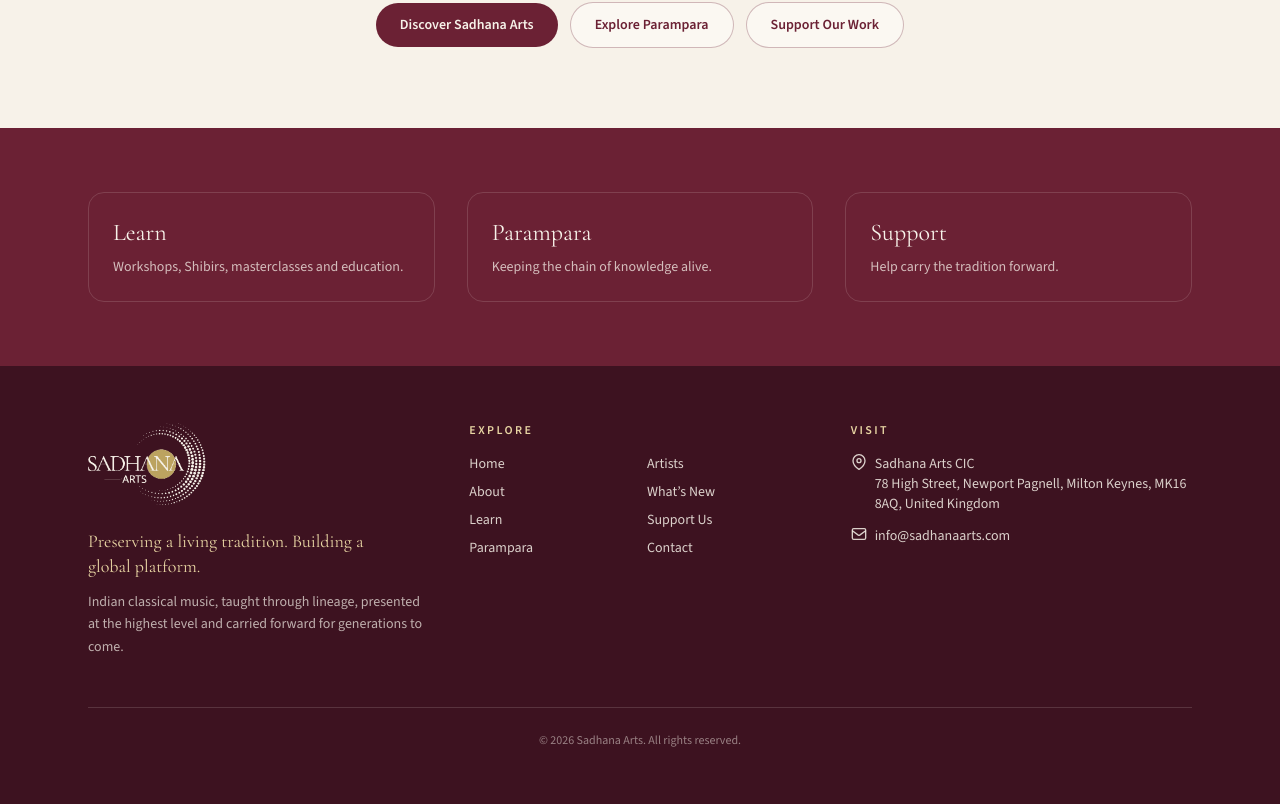
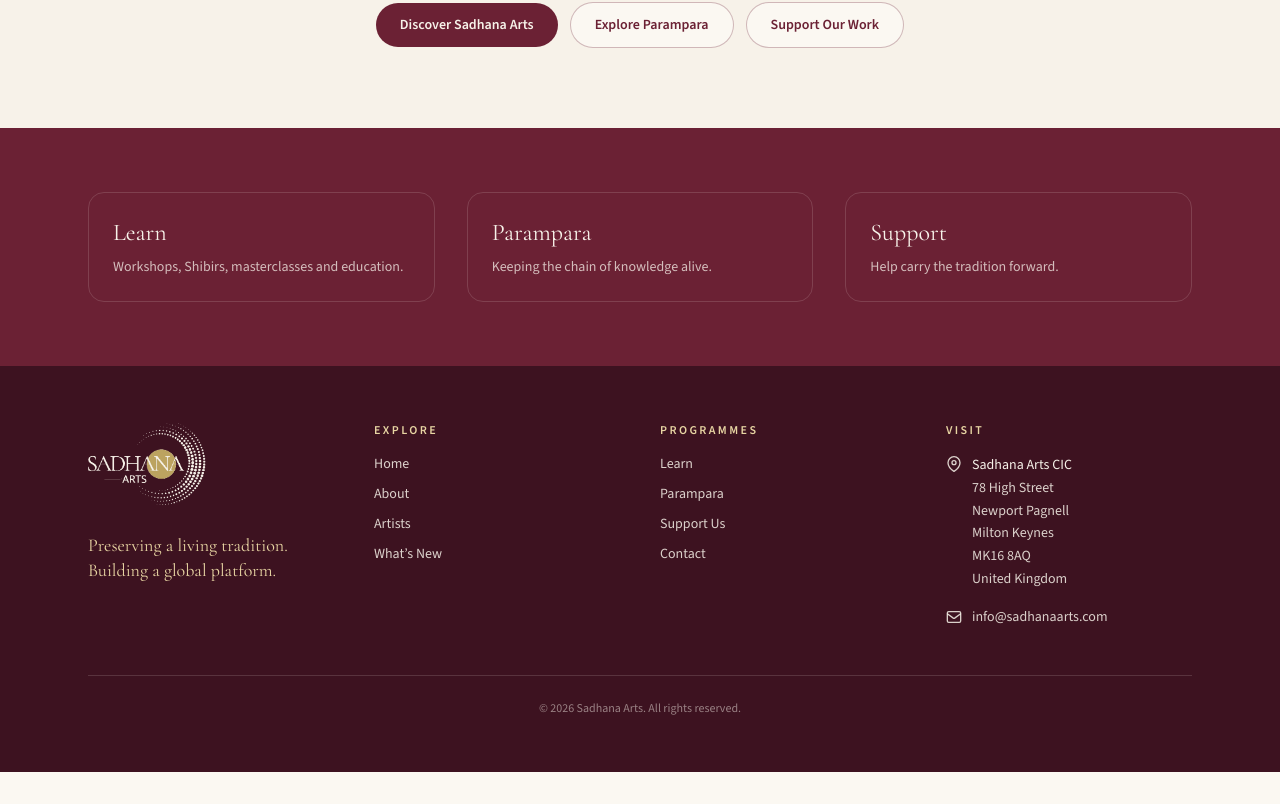
Before and after one commit to arslan020/sadhanaarts, a Next.js app: page / in a window 1280 px wide. Shown: the part 1626-2430 px from the top of the page. After the commit the page ends 2398 px from the top, so only its background shows below. Built offline with nearby package versions, Linux system fonts and the light colour scheme.

Commit message:
Redesign the footer into balanced Explore, Programmes and Visit columns.
Co-authored-by: Cursor <cursoragent@cursor.com>

```diff
--- a/components/Footer.tsx
+++ b/components/Footer.tsx
@@ -1,11 +1,25 @@
 import Link from "next/link";
 import Logo from "@/components/Logo";
 import Reveal from "@/components/Reveal";
-import { NAV_LINKS, type SiteContent } from "@/lib/content";
+import type { SiteContent } from "@/lib/content";
+
+const EXPLORE_LINKS = [
+  { label: "Home", href: "/" },
+  { label: "About", href: "/about" },
+  { label: "Artists", href: "/artists" },
+  { label: "What’s New", href: "/news" },
+];
+
+const PROGRAMME_LINKS = [
+  { label: "Learn", href: "/learn" },
+  { label: "Parampara", href: "/parampara" },
+  { label: "Support Us", href: "/support" },
+  { label: "Contact", href: "/contact" },
+];
 
 function MailIcon() {
   return (
-    <svg viewBox="0 0 24 24" className="h-4 w-4 flex-shrink-0" fill="none" stroke="currentColor" strokeWidth={2}>
+    <svg viewBox="0 0 24 24" className="mt-0.5 h-4 w-4 flex-shrink-0" fill="none" stroke="currentColor" strokeWidth={2}>
       <rect x="2" y="4" width="20" height="16" rx="2" />
       <path d="m2 7 8.97 6.65a2 2 0 0 0 2.06 0L22 7" />
     </svg>
@@ -14,7 +28,7 @@ function MailIcon() {
 
 function LocationIcon() {
   return (
-    <svg viewBox="0 0 24 24" className="h-4 w-4 flex-shrink-0" fill="none" stroke="currentColor" strokeWidth={2}>
+    <svg viewBox="0 0 24 24" className="mt-0.5 h-4 w-4 flex-shrink-0" fill="none" stroke="currentColor" strokeWidth={2}>
       <path d="M21 10c0 7-9 13-9 13s-9-6-9-13a9 9 0 1 1 18 0z" />
       <circle cx="12" cy="10" r="3" />
     </svg>
@@ -30,44 +44,36 @@ export default function Footer({ site, contact }: FooterProps) {
   return (
     <footer className="bg-deep-burgundy text-ivory">
       <div className="mx-auto max-w-6xl px-6 py-14">
-        <div className="grid gap-10 md:grid-cols-3">
-          <Reveal>
+        <div className="grid gap-10 sm:grid-cols-2 lg:grid-cols-4">
+          <Reveal className="sm:col-span-2 lg:col-span-1">
             <Logo inverted />
-            <p className="mt-4 max-w-xs font-serif text-lg leading-snug text-soft-gold">{site.brandStatement}</p>
-            <p className="mt-3 text-sm leading-relaxed text-ivory/70">{site.tagline}</p>
+            <p className="mt-5 max-w-[16rem] font-serif text-lg leading-snug text-soft-gold">{site.brandStatement}</p>
           </Reveal>
 
-          <Reveal delayMs={100}>
-            <h4 className="text-xs font-semibold uppercase tracking-[0.2em] text-soft-gold">Explore</h4>
-            <ul className="mt-4 columns-2 space-y-2 text-sm">
-              {NAV_LINKS.map((link) => (
-                <li key={link.href} className="break-inside-avoid">
-                  <Link href={link.href} className="text-ivory/85 transition hover:text-gold">
-                    {link.label}
-                  </Link>
-                </li>
-              ))}
-            </ul>
-          </Reveal>
+          <FooterList heading="Explore" links={EXPLORE_LINKS} />
+          <FooterList heading="Programmes" links={PROGRAMME_LINKS} delayMs={80} />
 
-          <Reveal delayMs={200}>
+          <Reveal delayMs={160}>
             <h4 className="text-xs font-semibold uppercase tracking-[0.2em] text-soft-gold">Visit</h4>
-            <ul className="mt-4 space-y-3 text-sm text-ivory/85">
-              <li className="flex items-start gap-2">
+            <div className="mt-4 space-y-4 text-sm text-ivory/85">
+              <p className="flex items-start gap-2.5">
                 <LocationIcon />
-                <span>
-                  {contact.organisation}
-                  <br />
-                  {contact.addressLines.join(", ")}
+                <span className="leading-relaxed">
+                  <span className="block font-medium text-ivory">{contact.organisation}</span>
+                  {contact.addressLines.map((line) => (
+                    <span key={line} className="block">
+                      {line}
+                    </span>
+                  ))}
                 </span>
-              </li>
-              <li className="flex items-start gap-2">
+              </p>
+              <p className="flex items-start gap-2.5">
                 <MailIcon />
                 <a href={`mailto:${contact.email}`} className="hover:text-gold">
                   {contact.email}
                 </a>
-              </li>
-            </ul>
+              </p>
+            </div>
           </Reveal>
         </div>
 
@@ -80,3 +86,28 @@ export default function Footer({ site, contact }: FooterProps) {
     </footer>
   );
 }
+
+function FooterList({
+  heading,
+  links,
+  delayMs = 0,
+}: {
+  heading: string;
+  links: { label: string; href: string }[];
+  delayMs?: number;
+}) {
+  return (
+    <Reveal delayMs={delayMs}>
+      <h4 className="text-xs font-semibold uppercase tracking-[0.2em] text-soft-gold">{heading}</h4>
+      <ul className="mt-4 space-y-2.5 text-sm">
+        {links.map((link) => (
+          <li key={link.href}>
+            <Link href={link.href} className="text-ivory/85 transition hover:text-gold">
+              {link.label}
+            </Link>
+          </li>
+        ))}
+      </ul>
+    </Reveal>
+  );
+}
```
